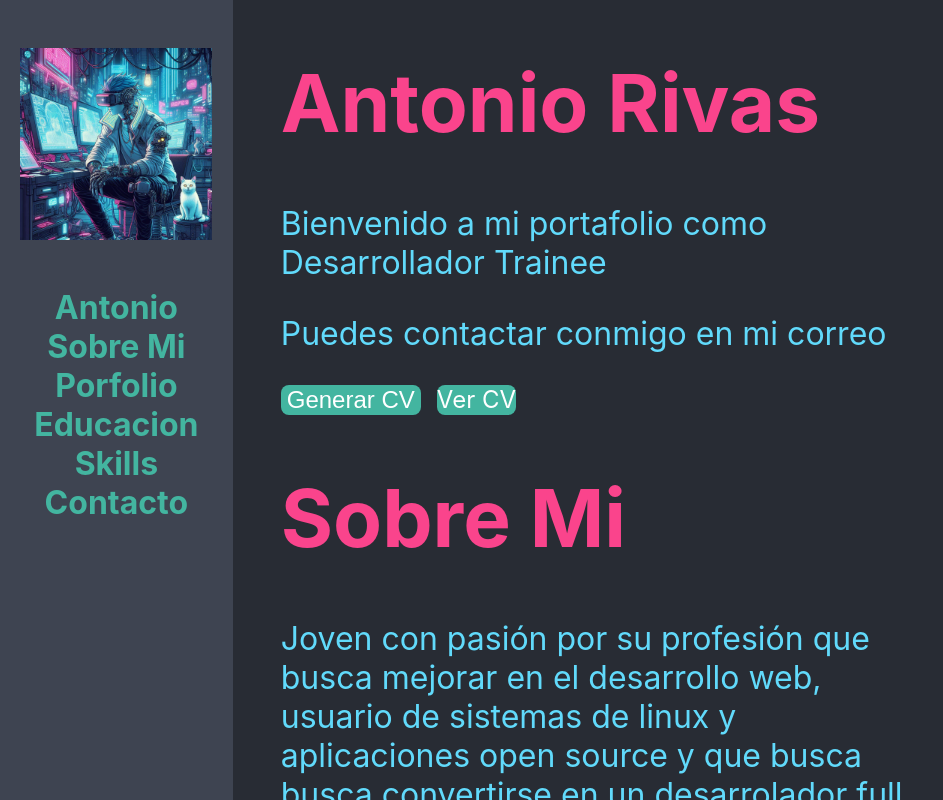
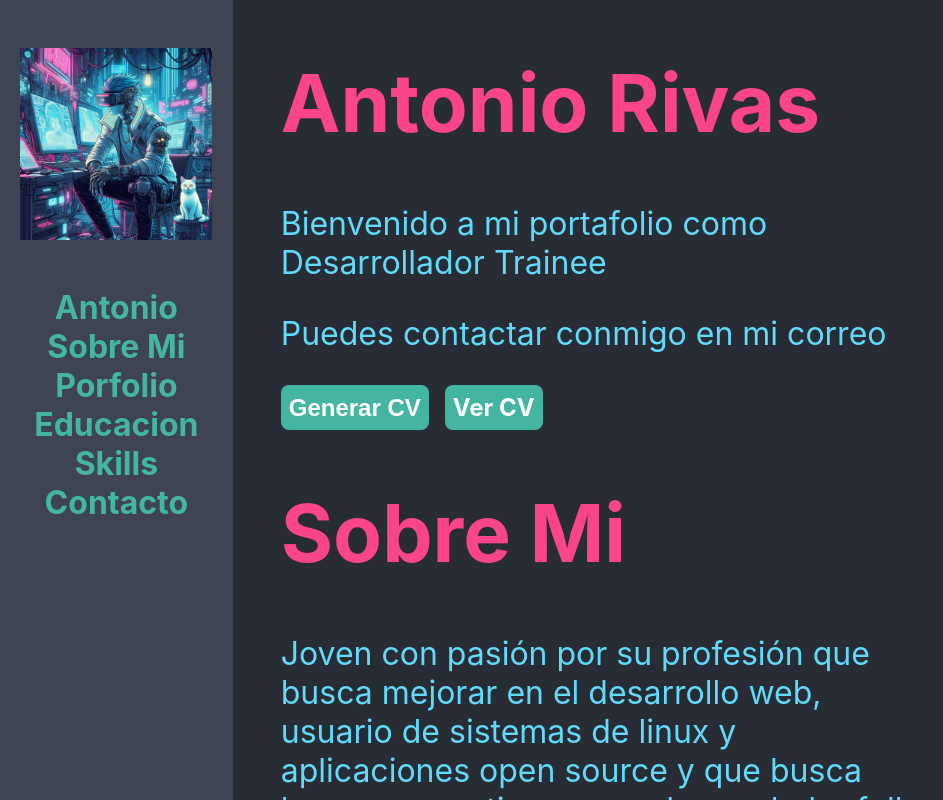
Before and after one commit to SteveBartmoss/cvSteve, a React (Create React App) app: page / in a window 1280 px wide. Shown: the top 800 px of the page, without its empty margins (0-943 px from the left). Built offline with nearby package versions, Linux system fonts and the light colour scheme.

Commit message:
se agregaron estilos para la fuente de los botones

```diff
--- a/src/App.css
+++ b/src/App.css
@@ -38,14 +38,18 @@
   background-color: var(--aqua);
   border: none;
   font-size: 1.5rem;
+  font-weight: bold;
   border-radius: .5rem;
   color: white;
+  padding: .5rem;
 }
 
 .link{
   background-color: var(--aqua);
   font-size: 1.5rem;
+  font-weight: bold;
   border-radius: .5rem;
+  padding: .5rem;
 }
 
 .div-flex{
```
